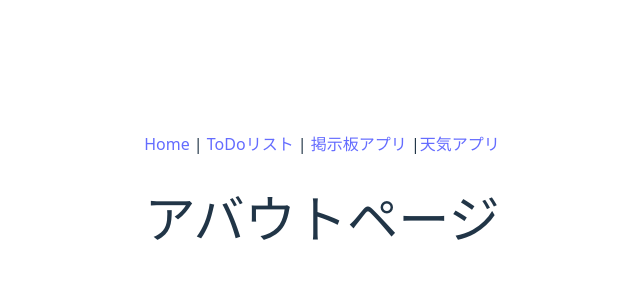
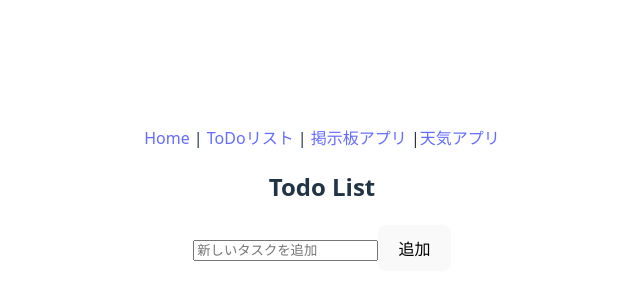
Before and after one commit to TaichiNakagawa/my-portfolio, a React (Vite) app: page /TodoList in a window 1280 px wide. Shown: the part 194-494 px from the top of the page, without its empty margins (318-958 px from the left). Built offline with nearby package versions, Linux system fonts and the light colour scheme.

Commit message:
todoアプリUI部分作成

```diff
--- a/package.json
+++ b/package.json
@@ -12,7 +12,8 @@
   "dependencies": {
     "react": "^19.1.0",
     "react-dom": "^19.1.0",
-    "react-router-dom": "^7.7.0"
+    "react-router-dom": "^7.7.0",
+    "styled-components": "^6.1.19"
   },
   "devDependencies": {
     "@eslint/js": "^9.30.1",
--- a/src/App.jsx
+++ b/src/App.jsx
@@ -1,7 +1,7 @@
 import { BrowserRouter as Router, Routes, Route } from 'react-router-dom';
 import Header from './components/Header';
 import Home from './pages/Home';
-import TodoList from './pages/TodoList';
+import { TodoList }  from './pages/TodoList';
 import Bbs from './pages/bbs';
 import Weather from './pages/weather';
 import './App.css'
--- /dev/null
+++ b/src/pages/TodoList.jsx
@@ -0,0 +1,53 @@
+import React, { useState } from 'react';
+
+export const TodoList = () => {
+  const [task, setTask] = useState('');
+  const [todos, setTodos] = useState([]);
+
+  const handleSubmit = (e) => {
+    e.preventDefault();
+    if (!task.trim()) return;
+    setTodos([...todos, { text: task, completed: false }]);
+    setTask('');
+  };
+
+  const toggleComplete = (index) => {
+    const newTodos = [...todos];
+    newTodos[index].completed = !newTodos[index].completed;
+    setTodos(newTodos);
+  };
+
+  const deleteTodo = (index) => {
+    const newTodos = [...todos];
+    newTodos.splice(index, 1);
+    setTodos(newTodos);
+  };
+
+  return (
+    <div>
+      <h2>Todo List</h2>
+      <form onSubmit={handleSubmit}>
+        <input
+          type="text"
+          value={task}
+          onChange={(e) => setTask(e.target.value)}
+          placeholder="新しいタスクを追加"
+        />
+        <button type="submit">追加</button>
+      </form>
+      <ul>
+        {todos.map((todo, index) => (
+          <li key={index}>
+            <span
+              style={{ textDecoration: todo.completed ? 'line-through' : 'none' }}
+              onClick={() => toggleComplete(index)}
+            >
+              {todo.text}
+            </span>
+            <button onClick={() => deleteTodo(index)}>削除</button>
+          </li>
+        ))}
+      </ul>
+    </div>
+  );
+};
--- a/src/pages/TodoList.tsx
+++ /dev/null
@@ -1,3 +0,0 @@
-export default function TodoList() {
-  return <h1>アバウトページ</h1>;
-}
```
Also changed, not shown: 1 other file (tests, documents, lock files or other folders).
